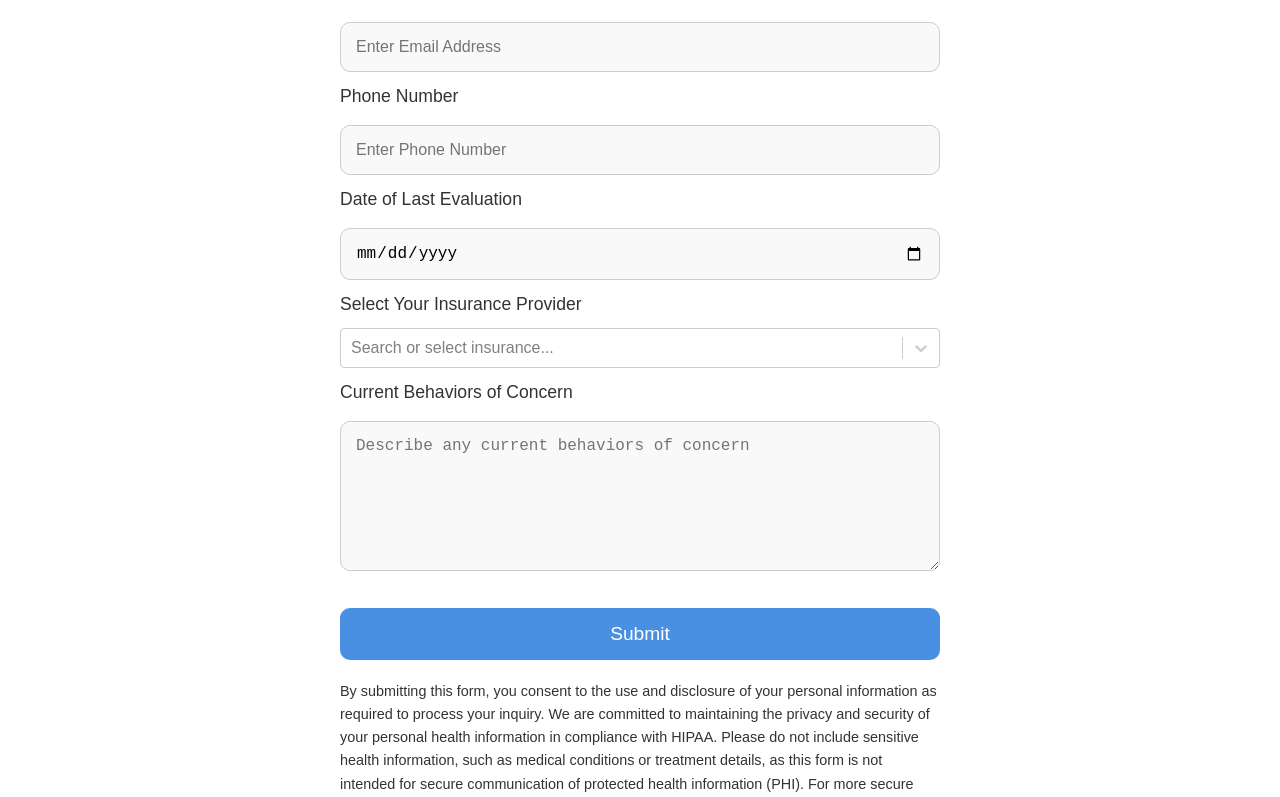
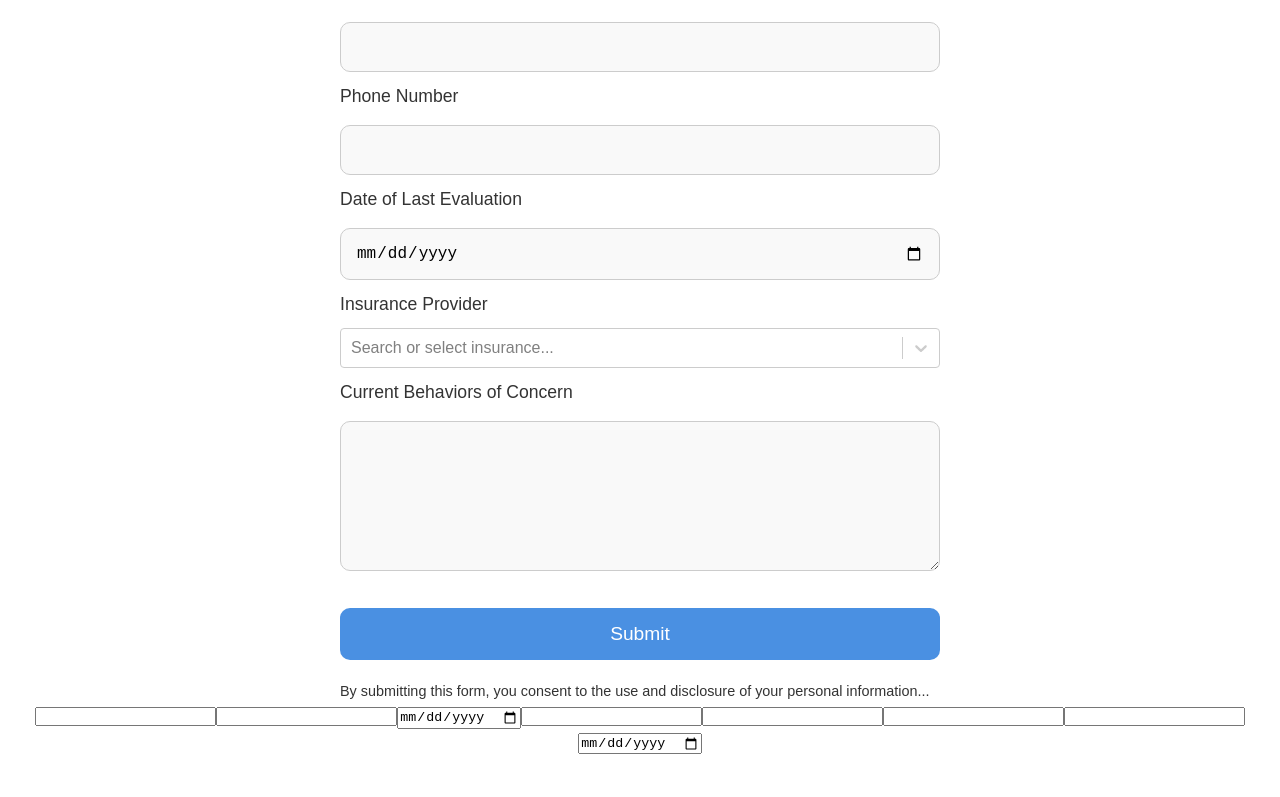
Before and after one commit to kfranklin93/MASCwebsite, a React (Create React App) app: page / in a window 1280 px wide. Shown: the part 3703-4500 px from the top of the page. Built offline with nearby package versions, Linux system fonts and the light colour scheme.

Commit message:
changing form to Netlify

```diff
--- a/src/components/Contact.js
+++ b/src/components/Contact.js
@@ -1,7 +1,7 @@
 import React, { useState } from 'react';
 import styled from 'styled-components';
 import Select from 'react-select';
-import axios from 'axios'; // ✅ Import Axios for API calls
+// import axios from 'axios'; // ✅ Import Axios for API calls
 
 // Styled-components for the form and elements
 const FormContainer = styled.section`
@@ -97,6 +97,15 @@ const insuranceOptions = [
   { value: 'other', label: 'Other' }
 ];
 
+
+const encode = (data) =>
+  Object.keys(data)
+    .map(
+      (key) =>
+        encodeURIComponent(key) + "=" + encodeURIComponent(data[key] || "")
+    )
+    .join("&");
+
 const ContactForm = () => {
   const [formData, setFormData] = useState({
     parentName: '',
@@ -105,52 +114,55 @@ const ContactForm = () => {
     dob: '',
     email: '',
     phone: '',
-    insuranceProvider: null,
+    insuranceProvider: '',
     behaviorsOfConcern: '',
-    dateOfLastEval: '', // Added field for Date of Last Evaluation
+    dateOfLastEval: '',
   });
 
-  const [status] = useState(""); // ✅ For displaying success/error messages
+  const [status, setStatus] = useState('');
 
   const handleChange = (e) => {
     setFormData({ ...formData, [e.target.name]: e.target.value });
   };
 
   const handleSelectChange = (selectedOption) => {
-    setFormData({ ...formData, insuranceProvider: selectedOption });
+    setFormData({ ...formData, insuranceProvider: selectedOption?.label || '' });
   };
 
   const handleSubmit = async (e) => {
     e.preventDefault();
 
-try {
-  const response = await axios.post(
-    "https://www.mommyangelsspecialtycare.com/send-email",
-    formData,
-    { headers: { "Content-Type": "application/json" } }
-  );
+    try {
+      const body = {
+        "form-name": "intake-fallback",
+        ...formData,
+      };
 
-      if (response.data.success) {
-        alert("✅ Email sent successfully!!");
-      } else {
-        alert("❌ Failed to send email. Please try again.");
-      }
+      await fetch("/", {
+        method: "POST",
+        headers: { "Content-Type": "application/x-www-form-urlencoded" },
+        body: encode(body),
+      });
+
+      setStatus("✅ Thank you! Your form was submitted.");
+      // Optionally: redirect to thank-you page
+      // window.location.href = "/thank-you";
     } catch (error) {
-      console.error("Error sending email:", error);
-      alert("❌ Failed to send email. Please try again.");
+      console.error("Form submission error:", error);
+      setStatus("❌ Something went wrong. Please try again.");
     }
   };
 
   return (
     <FormContainer>
       <FormTitle>Intake Form</FormTitle>
-      <Form onSubmit={handleSubmit} netlify>
+      <Form onSubmit={handleSubmit} data-netlify="true" name="intake-fallback">
+        <input type="hidden" name="form-name" value="intake-fallback" />
         <div>
           <Label htmlFor="parentName">Parent's Name</Label>
           <InputField
             type="text"
             name="parentName"
-            placeholder="Enter Parent's Name"
             value={formData.parentName}
             onChange={handleChange}
             required
@@ -162,7 +174,6 @@ try {
           <InputField
             type="text"
             name="childName"
-            placeholder="Enter Child's Name"
             value={formData.childName}
             onChange={handleChange}
             required
@@ -174,7 +185,6 @@ try {
           <InputField
             type="number"
             name="age"
-            placeholder="Enter Age"
             value={formData.age}
             onChange={handleChange}
             required
@@ -197,7 +207,6 @@ try {
           <InputField
             type="email"
             name="email"
-            placeholder="Enter Email Address"
             value={formData.email}
             onChange={handleChange}
             required
@@ -209,14 +218,12 @@ try {
           <InputField
             type="tel"
             name="phone"
-            placeholder="Enter Phone Number"
             value={formData.phone}
             onChange={handleChange}
             required
           />
         </div>
 
-        {/* Date of Last Evaluation Field */}
         <div>
           <Label htmlFor="dateOfLastEval">Date of Last Evaluation</Label>
           <InputField
@@ -228,13 +235,11 @@ try {
           />
         </div>
 
-        {/* Insurance Dropdown */}
         <div>
-          <Label htmlFor="insuranceProvider">Select Your Insurance Provider</Label>
+          <Label htmlFor="insuranceProvider">Insurance Provider</Label>
           <InsuranceDropdown>
             <Select
               options={insuranceOptions}
-              value={formData.insuranceProvider}
               onChange={handleSelectChange}
               isSearchable
               placeholder="Search or select insurance..."
@@ -246,7 +251,6 @@ try {
           <Label htmlFor="behaviorsOfConcern">Current Behaviors of Concern</Label>
           <TextAreaField
             name="behaviorsOfConcern"
-            placeholder="Describe any current behaviors of concern"
             value={formData.behaviorsOfConcern}
             onChange={handleChange}
             required
@@ -255,14 +259,216 @@ try {
 
         <SubmitButton type="submit">Submit</SubmitButton>
 
-        <p>{status}</p> {/* ✅ Display success or error message */}
+        {status && <p>{status}</p>}
 
         <ConsentText>
-          By submitting this form, you consent to the use and disclosure of your personal information as required to process your inquiry. We are committed to maintaining the privacy and security of your personal health information in compliance with HIPAA. Please do not include sensitive health information, such as medical conditions or treatment details, as this form is not intended for secure communication of protected health information (PHI). For more secure communication, please contact us directly by phone.
+          By submitting this form, you consent to the use and disclosure of your personal information...
         </ConsentText>
       </Form>
+
+      {/* Hidden form fallback for Netlify to parse fields during build */}
+      <form
+  name="intake-fallback"
+  method="POST"
+  data-netlify="true"
+  netlify-honeypot="bot-field"
+>
+  <input type="hidden" name="form-name" value="intake-fallback" />
+  <input type="hidden" name="bot-field" />
+        <input type="text" name="childName" />
+        <input type="number" name="age" />
+        <input type="date" name="dob" />
+        <input type="email" name="email" />
+        <input type="tel" name="phone" />
+        <input type="text" name="insuranceProvider" />
+        <input type="text" name="behaviorsOfConcern" />
+        <input type="date" name="dateOfLastEval" />
+      </form>
     </FormContainer>
   );
 };
 
 export default ContactForm;
+
+// const ContactForm = () => {
+//   const [formData, setFormData] = useState({
+//     parentName: '',
+//     childName: '',
+//     age: '',
+//     dob: '',
+//     email: '',
+//     phone: '',
+//     insuranceProvider: null,
+//     behaviorsOfConcern: '',
+//     dateOfLastEval: '', // Added field for Date of Last Evaluation
+//   });
+
+//   const [status] = useState(""); // ✅ For displaying success/error messages
+
+//   const handleChange = (e) => {
+//     setFormData({ ...formData, [e.target.name]: e.target.value });
+//   };
+
+//   const handleSelectChange = (selectedOption) => {
+//     setFormData({ ...formData, insuranceProvider: selectedOption });
+//   };
+
+//   const handleSubmit = async (e) => {
+//     e.preventDefault();
+
+// try {
+//   const response = await axios.post(
+//     "https://www.mommyangelsspecialtycare.com/send-email",
+//     formData,
+//     { headers: { "Content-Type": "application/json" } }
+//   );
+
+//       if (response.data.success) {
+//         alert("✅ Email sent successfully!!");
+//       } else {
+//         alert("❌ Failed to send email. Please try again.");
+//       }
+//     } catch (error) {
+//       console.error("Error sending email:", error);
+//       alert("❌ Failed to send email. Please try again.");
+//     }
+//   };
+
+//   return (
+//     <FormContainer>
+//       <FormTitle>Intake Form</FormTitle>
+//       <Form onSubmit={handleSubmit} netlify>
+//         <div>
+//           <Label htmlFor="parentName">Parent's Name</Label>
+//           <InputField
+//             type="text"
+//             name="parentName"
+//             placeholder="Enter Parent's Name"
+//             value={formData.parentName}
+//             onChange={handleChange}
+//             required
+//           />
+//         </div>
+
+//         <div>
+//           <Label htmlFor="childName">Child's Name</Label>
+//           <InputField
+//             type="text"
+//             name="childName"
+//             placeholder="Enter Child's Name"
+//             value={formData.childName}
+//             onChange={handleChange}
+//             required
+//           />
+//         </div>
+
+//         <div>
+//           <Label htmlFor="age">Child's Age</Label>
+//           <InputField
+//             type="number"
+//             name="age"
+//             placeholder="Enter Age"
+//             value={formData.age}
+//             onChange={handleChange}
+//             required
+//           />
+//         </div>
+
+//         <div>
+//           <Label htmlFor="dob">Child's Date of Birth</Label>
+//           <InputField
+//             type="date"
+//             name="dob"
+//             value={formData.dob}
+//             onChange={handleChange}
+//             required
+//           />
+//         </div>
+
+//         <div>
+//           <Label htmlFor="email">Email Address</Label>
+//           <InputField
+//             type="email"
+//             name="email"
+//             placeholder="Enter Email Address"
+//             value={formData.email}
+//             onChange={handleChange}
+//             required
+//           />
+//         </div>
+
+//         <div>
+//           <Label htmlFor="phone">Phone Number</Label>
+//           <InputField
+//             type="tel"
+//             name="phone"
+//             placeholder="Enter Phone Number"
+//             value={formData.phone}
+//             onChange={handleChange}
+//             required
+//           />
+//         </div>
+
+//         {/* Date of Last Evaluation Field */}
+//         <div>
+//           <Label htmlFor="dateOfLastEval">Date of Last Evaluation</Label>
+//           <InputField
+//             type="date"
+//             name="dateOfLastEval"
+//             value={formData.dateOfLastEval}
+//             onChange={handleChange}
+//             required
+//           />
+//         </div>
+
+//         {/* Insurance Dropdown */}
+//         <div>
+//           <Label htmlFor="insuranceProvider">Select Your Insurance Provider</Label>
+//           <InsuranceDropdown>
+//             <Select
+//               options={insuranceOptions}
+//               value={formData.insuranceProvider}
+//               onChange={handleSelectChange}
+//               isSearchable
+//               placeholder="Search or select insurance..."
+//             />
+//           </InsuranceDropdown>
+//         </div>
+
+//         <div>
+//           <Label htmlFor="behaviorsOfConcern">Current Behaviors of Concern</Label>
+//           <TextAreaField
+//             name="behaviorsOfConcern"
+//             placeholder="Describe any current behaviors of concern"
+//             value={formData.behaviorsOfConcern}
+//             onChange={handleChange}
+//             required
+//           />
+//         </div>
+
+//         <SubmitButton type="submit">Submit</SubmitButton>
+
+//         <p>{status}</p> {/* ✅ Display success or error message */}
+
+//         <ConsentText>
+//           By submitting this form, you consent to the use and disclosure of your personal information as required to process your inquiry. We are committed to maintaining the privacy and security of your personal health information in compliance with HIPAA. Please do not include sensitive health information, such as medical conditions or treatment details, as this form is not intended for secure communication of protected health information (PHI). For more secure communication, please contact us directly by phone.
+//         </ConsentText>
+//       </Form>
+//     </FormContainer>
+
+//     <form name="intake-fallback" netlify netlify-honeypot="bot-field" hidden>
+//     <input type="text" name="parentName" />
+//     <input type="text" name="childName" />
+//     <input type="number" name="age" />
+//     <input type="date" name="dob" />
+//     <input type="email" name="email" />
+//     <input type="tel" name="phone" />
+//     <input type="text" name="insuranceProvider" />
+//     <input type="text" name="behaviorsOfConcern" />
+//     <input type="date" name="dateOfLastEval" />
+//   </form>
+
+//   );
+// };
+
+// export default ContactForm;
```
Also changed, not shown: 2 other files (tests, documents, lock files or other folders).
